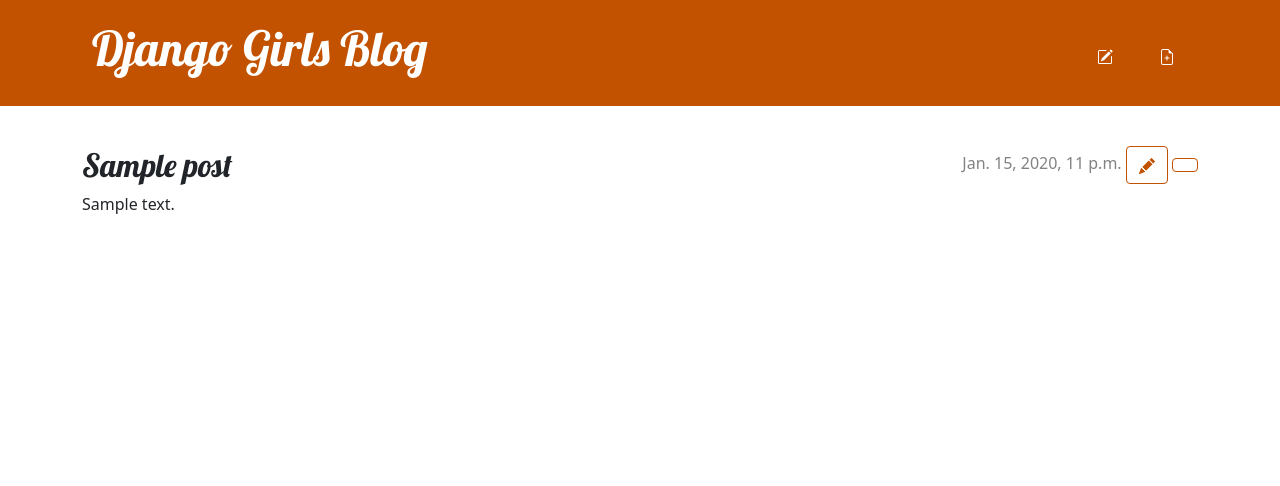
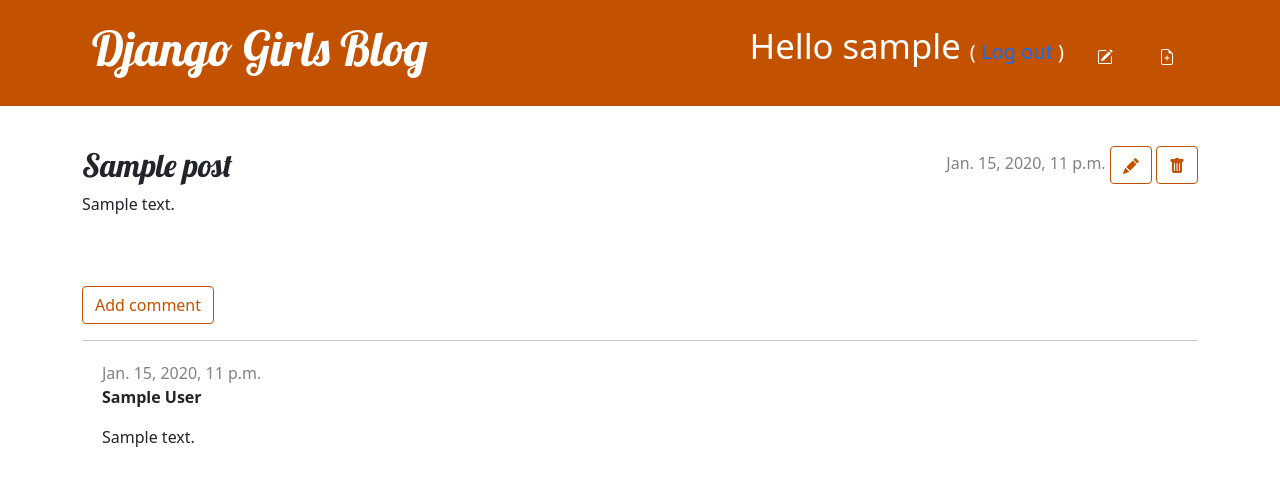
Before and after one commit to MicTruong/my-first-blog, a Django app: page /post/1/ in a window 1280 px wide. Shown: the top 486 px of the page. Run offline with Django 3.2, Linux system fonts and the light colour scheme; a user stored in the database is signed in; tables that the repository leaves empty hold one stand-in row (values such as "Sample post").

Commit message:
Added a way to login and add, approve and remove comments

```diff
--- a/blog/admin.py
+++ b/blog/admin.py
@@ -1,4 +1,5 @@
 from django.contrib import admin
-from .models import Post
+from .models import Post, Comment
 
 admin.site.register(Post)
+admin.site.register(Comment)
--- a/blog/models.py
+++ b/blog/models.py
@@ -15,3 +15,22 @@
 
     def __str__(self):
         return self.title
+
+    def approved_comments(self):
+        return self.comments.filter(approved_comment=True)
+
+class Comment(models.Model):
+    post = models.ForeignKey('blog.Post', on_delete=models.CASCADE, related_name="comments")
+    author = models.CharField(max_length=200)
+    text = models.TextField()
+    created_date = models.DateTimeField(default=timezone.now)
+    approved_comment = models.BooleanField(default=False)
+
+
+
+    def approve(self):
+        self.approved_comment = True
+        self.save()
+
+    def __str__(self):
+        return self.text
--- a/blog/static/css/blog.css
+++ b/blog/static/css/blog.css
@@ -81,3 +81,7 @@
     color: #ffffff;
     background-color: #525252;
 }
+
+.comment {
+    margin: 20px 0px 20px 20px;
+}
--- a/blog/templates/blog/base.html
+++ b/blog/templates/blog/base.html
@@ -17,6 +17,11 @@
                 <a href="{% url 'post_draft_list' %}" class="top-menu btn btn-primary">
                     {% include './icons/pencil-square.svg' %}
                 </a>
+                <p class="top-menu"> Hello {{ user.username }} <span class="h5">(<a href="{% url 'logout' %}"> Log out </a>)</span></p>
+                {% else %}
+                    <a href="{% url 'login' %}" class="top-menu">
+                        {% include './icons/lock-fill.svg' %}
+                    </a>
                 {% endif %}
                 <h1><a href="/"> Django Girls Blog</a></h1>
             </div>
--- a/blog/templates/blog/post_detail.html
+++ b/blog/templates/blog/post_detail.html
@@ -14,10 +14,35 @@
             <a class="btn btn-secondary" href="{% url 'post_edit' pk=post.pk %}">
                 {% include './icons/pencil-fill.svg' %}
             </a>
+            <a class="btn btn-secondary" href="{% url 'post_remove' pk=post.pk %}">
+                {% include './icons/trash-fill.svg' %}
+            </a>
             {% endif %}
-            <a class="btn btn-secondary" href="{% url 'post_remove' pk=post.pk %}"><span class"glyphicon glyphicon-remove"></span></a>
         </aside>
         <h2> {{ post.title }} </h2>
         <p> {{ post.text|linebreaksbr }}</p>
     </article>
+    <a class="btn btn-secondary" href="{% url 'add_comment_to_post' pk=post.pk %}"> Add comment </a>
+    <hr>
+    {% for comment in post.comments.all %}
+        {% if user.is_authenticated or comment.approved_comment %}
+        <div class="comment">
+            <div class="date">
+                {{ comment.created_date }}
+                {% if not comment.approved_comment %}
+                    <a class="btn btn-secondary" href="{% url 'comment_remove' pk=comment.pk %}">
+                        {% include './icons/trash-fill.svg' %}
+                    </a>
+                    <a class="btn btn-secondary" href="{% url 'comment_approve' pk=comment.pk %}">
+                        {% include './icons/check-square-fill.svg' %}
+                    </a>
+                {% endif %}
+            </div>
+            <strong> {{ comment.author }}</strong>
+            <p> {{ comment.text|linebreaks }}</p>
+        </div>
+        {% endif %}
+        {% empty %}
+            <p> No comments here yet </p>
+    {% endfor %}
 {% endblock %}
--- a/blog/templates/blog/post_list.html
+++ b/blog/templates/blog/post_list.html
@@ -6,6 +6,7 @@
             <time> published: {{ post.published_date }} </time>
             <h2><a href="{% url 'post_detail' pk=post.pk %}"> {{ post.title }} </a></h2>
             <p> {{ post.text|linebreaksbr }} </p>
+            <a href="{% url 'post_detail' pk=post.pk %}">Comments: {{ post.approved_comments.count }}</a>
         </article>
     {% endfor %}
 {% endblock %}
--- a/blog/urls.py
+++ b/blog/urls.py
@@ -1,5 +1,6 @@
 from django.urls import path
 from . import views
+
 
 urlpatterns = [
     path('', views.post_list, name='post_list'),
@@ -9,4 +10,7 @@
     path('drafts/', views.post_draft_list, name='post_draft_list'),
     path('post/<pk>/publish/', views.post_publish, name='post_publish'),
     path('post/<pk>/remove/', views.post_remove, name="post_remove"),
+    path('post/<int:pk>/comment/', views.add_comment_to_post, name='add_comment_to_post'),
+    path('comment/<int:pk>/approve/', views.comment_approve, name='comment_approve'),
+    path('comment/<int:pk>/remove/', views.comment_remove, name='comment_remove'),
 ]
--- a/blog/views.py
+++ b/blog/views.py
@@ -1,9 +1,10 @@
 from django.shortcuts import render
-from .models import Post
+from .models import Post, Comment
 from django.utils import timezone
 from django.shortcuts import render, get_object_or_404
-from .forms import PostForm
+from .forms import PostForm, CommentForm
 from django.shortcuts import redirect
+from django.contrib.auth.decorators import login_required
 
 def post_list(request):
     posts = Post.objects.filter(published_date__lte=timezone.now()).order_by('published_date')
@@ -13,6 +14,7 @@
     post = get_object_or_404(Post, pk=pk)
     return render(request, 'blog/post_detail.html', {'post':post})
 
+@login_required
 def post_new(request):
     if request.method == "POST":
         form = PostForm(request.POST)
@@ -26,6 +28,7 @@
         form = PostForm()
     return render(request, 'blog/post_edit.html', {'form': form})
 
+@login_required
 def post_edit(request, pk):
     post = get_object_or_404(Post, pk=pk)
     if request.method == "POST":
@@ -40,15 +43,44 @@
         form = PostForm(instance=post)
     return render(request, 'blog/post_edit.html', {'form': form})
 
+@login_required
 def post_draft_list(request):
     posts = Post.objects.filter(published_date__isnull=True).order_by('created_date')
     return render(request, 'blog/post_draft_lists.html', {'posts': posts})
 
+@login_required
 def post_publish(request, pk):
     post = get_object_or_404(Post, pk=pk)
     post.publish()
     return redirect('post_detail', pk=pk)
+
+@login_required
 def post_remove(request,pk):
     post = get_object_or_404(Post, pk=pk)
     post.delete()
     return redirect('post_list')
+
+def add_comment_to_post(request, pk):
+    post = get_object_or_404(Post, pk=pk)
+    if request.method == "POST":
+        form = CommentForm(request.POST)
+        if form.is_valid():
+            comment = form.save(commit=False)
+            comment.post = post
+            comment.save()
+            return redirect('post_detail', pk=post.pk)
+    else:
+        form = CommentForm()
+    return render(request, 'blog/add_comment_to_post.html', {'form': form})
+
+@login_required
+def comment_approve(request, pk):
+    comment = get_object_or_404(Comment, pk=pk)
+    comment.approve()
+    return redirect('post_detail', pk=comment.post.pk)
+
+@login_required
+def comment_remove(request, pk):
+    comment = get_object_or_404(Comment, pk=pk)
+    comment.delete()
+    return redirect('post_detail', pk=comment.post.pk)
--- a/mysite/settings.py
+++ b/mysite/settings.py
@@ -125,3 +125,4 @@
 # https://docs.djangoproject.com/en/3.2/ref/settings/#default-auto-field
 
 DEFAULT_AUTO_FIELD = 'django.db.models.BigAutoField'
+LOGIN_REDIRECT_URL = '/'
--- a/mysite/urls.py
+++ b/mysite/urls.py
@@ -16,7 +16,11 @@
 from django.contrib import admin
 from django.urls import path, include
 
+from django.contrib.auth import views
+
 urlpatterns = [
     path('admin/', admin.site.urls),
+    path('accounts/login/', views.LoginView.as_view(), name='login'),
+    path('accounts/logout/', views.LogoutView.as_view(next_page='/'), name='logout'),
     path('', include('blog.urls')),
 ]
```
Also changed, not shown: blog/forms.py (+7 -2 lines), blog/templates/blog/add_comment_to_post.html (added, +9 -0 lines), blog/templates/registration/login.html (added, +24 -0 lines), blog/migrations/0002_comment.py (added), blog/templates/blog/icons/check-square-fill.svg (added), blog/templates/blog/icons/lock-fill.svg (added), blog/templates/blog/icons/trash-fill.svg (added).
